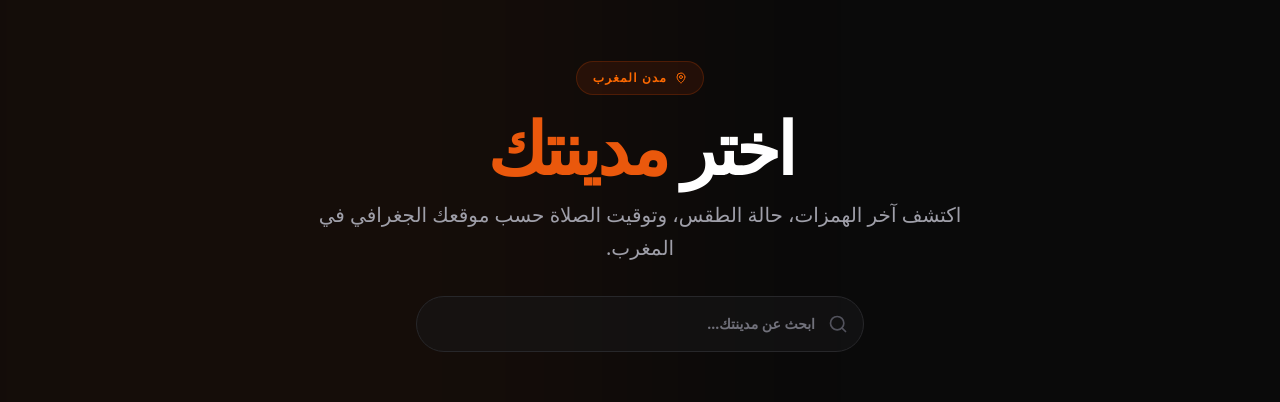
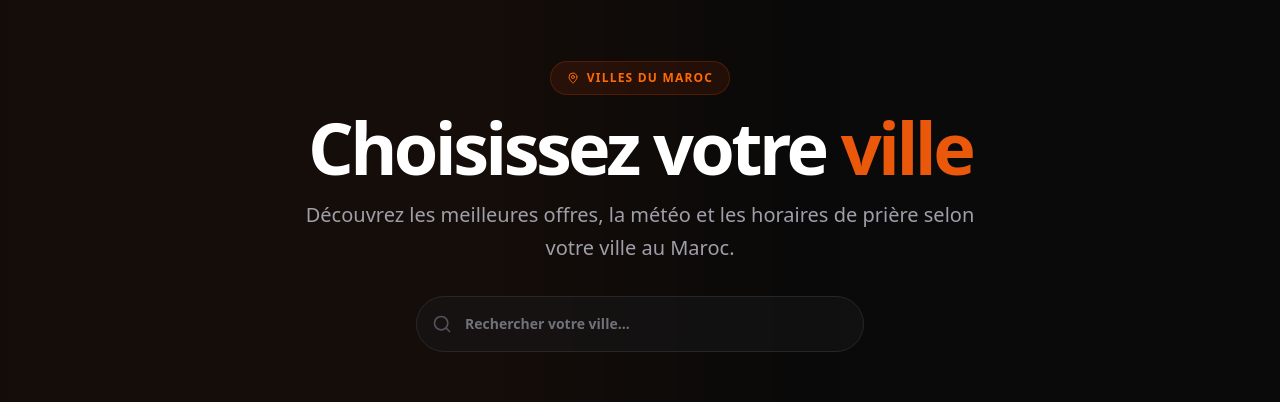
Before and after one commit to jootiyasarl/jootiya, a Next.js app: page /cities in a window 1280 px wide. Shown: the part 179-581 px from the top of the page. Built offline with nearby package versions, Linux system fonts and the light colour scheme; no server answers.

Commit message:
Localization: Translated Cities and City landing pages to French

```diff
--- a/src/app/cities/[city]/page.tsx
+++ b/src/app/cities/[city]/page.tsx
@@ -68,7 +68,7 @@ export default async function CityLandingPage({ params }: Props) {
     };
 
     return (
-        <div className="min-h-screen bg-zinc-50 dark:bg-zinc-950 pb-20">
+        <div className="min-h-screen bg-zinc-50 dark:bg-zinc-950 pb-20" dir="ltr">
             {/* JSON-LD for City */}
             <script
                 type="application/ld+json"
@@ -81,11 +81,11 @@ export default async function CityLandingPage({ params }: Props) {
                     <div className="flex items-center gap-4">
                         <div className="flex items-center gap-1.5">
                             <Clock className="w-3 h-3 text-orange-500" />
-                            <span>الصلاة: --:--</span>
+                            <span>Prière: --:--</span>
                         </div>
                         <div className="flex items-center gap-1.5">
                             <Cloud className="w-3 h-3 text-blue-500" />
-                            <span>الطقس: 22°C</span>
+                            <span>Météo: 22°C</span>
                         </div>
                     </div>
                     <div className="flex items-center gap-1">
@@ -100,10 +100,10 @@ export default async function CityLandingPage({ params }: Props) {
                 {/* Dynamic SEO Header */}
                 <div className="text-center space-y-2">
                     <h1 className="text-3xl font-black text-zinc-900 dark:text-white tracking-tighter">
-                        سوق <span className="text-orange-600">{cityData.name}</span> المفتوح
+                        Marché <span className="text-orange-600">{cityData.name}</span>
                     </h1>
                     <p className="text-sm text-zinc-500 font-medium leading-relaxed">
-                        اكتشف آخر إعلانات البيع والشراء في مدينة {cityData.name}. همزات حصرية، سيارات، هواتف وعقارات.
+                        Découvrez les dernières annonces de vente et d'achat à {cityData.name}. Bonnes affaires exclusives, voitures, téléphones et immobilier.
                     </p>
                 </div>
 
@@ -141,7 +141,7 @@ export default async function CityLandingPage({ params }: Props) {
                                         {ad.image_urls?.[0] ? (
                                             <Image
                                                 src={ad.image_urls[0]}
-                                                alt={`${ad.title} في ${cityData.name}`}
+                                                alt={`${ad.title} à ${cityData.name}`}
                                                 fill
                                                 className="object-cover"
                                             />
@@ -151,7 +151,7 @@ export default async function CityLandingPage({ params }: Props) {
                                             </div>
                                         )}
                                     </div>
-                                    <div className="space-y-1 px-1 text-right" dir="rtl">
+                                    <div className="space-y-1 px-1 text-left">
                                         <h3 className="text-xs font-bold text-zinc-900 dark:text-zinc-100 truncate">{ad.title}</h3>
                                         <p className="text-sm font-black text-orange-600">{ad.price} {ad.currency || 'MAD'}</p>
                                     </div>
@@ -184,7 +184,7 @@ export default async function CityLandingPage({ params }: Props) {
                 {/* Footer Semantic Text */}
                 <div className="text-center pt-8">
                     <p className="text-[10px] text-zinc-400 font-medium leading-relaxed max-w-[400px] mx-auto">
-                        Jootiya هو دليلك في المغرب لمعرفة آخر الهمزات وتوقيت المدن المغربية. نحن نسهل عليك الوصول لأفضل الصفقات في {cityData.name} بكل أمان وسهولة.
+                        Jootiya est votre guide au Maroc pour découvrir les dernières offres et les horaires des villes marocaines. Nous facilitons votre accès aux meilleures affaires à {cityData.name} en toute sécurité et simplicité.
                     </p>
                 </div>
             </main>
--- a/src/app/cities/page.tsx
+++ b/src/app/cities/page.tsx
@@ -4,13 +4,13 @@ import { MapPin, Search, Sparkles, Building2, Map as MapIcon, ChevronLeft } from
 import { MOROCCAN_CITIES } from '@/lib/constants/cities';
 
 export const metadata: Metadata = {
-  title: "اختر مدينتك | Jootiya - السوق المغربي المفتوح",
-  description: "اختر مدينتك المغربية لتصفح أفضل العروض والهمزات، حالة الطقس، وأوقات الصلاة في منطقتك.",
+  title: "Choisissez votre ville | Jootiya - Annonces au Maroc",
+  description: "Sélectionnez votre ville marocaine pour parcourir les meilleures offres, la météo et les horaires de prière dans votre région.",
 };
 
 export default function CitiesPage() {
   return (
-    <div className="min-h-screen bg-[#0a0a0a] text-white font-sans" dir="rtl">
+    <div className="min-h-screen bg-[#0a0a0a] text-white font-sans" dir="ltr">
       {/* Background Decor */}
       <div className="absolute top-0 left-0 w-full h-full overflow-hidden pointer-events-none">
         <div className="absolute top-[-10%] left-[-10%] w-[60%] h-[60%] rounded-full bg-orange-600/5 blur-[120px]" />
@@ -22,22 +22,22 @@ export default function CitiesPage() {
         <div className="text-center space-y-6 mb-16 animate-in fade-in slide-in-from-top-4 duration-700">
           <div className="inline-flex items-center gap-2 px-4 py-2 rounded-full bg-orange-600/10 border border-orange-600/20 text-orange-500 text-xs font-black uppercase tracking-widest mb-4">
             <MapPin className="w-3 h-3" />
-            <span>مدن المغرب</span>
+            <span>Villes du Maroc</span>
           </div>
           <h1 className="text-5xl md:text-7xl font-black tracking-tighter text-white mb-4">
-            اختر <span className="text-orange-600">مدينتك</span>
+            Choisissez votre <span className="text-orange-600">ville</span>
           </h1>
           <p className="text-zinc-400 text-lg md:text-xl font-medium max-w-2xl mx-auto leading-relaxed">
-            اكتشف آخر الهمزات، حالة الطقس، وتوقيت الصلاة حسب موقعك الجغرافي في المغرب.
+            Découvrez les meilleures offres, la météo et les horaires de prière selon votre ville au Maroc.
           </p>
 
           {/* Quick Search Placeholder (Visual Only) */}
           <div className="max-w-md mx-auto relative group mt-8">
-            <div className="absolute inset-y-0 right-4 flex items-center pointer-events-none">
+            <div className="absolute inset-y-0 left-4 flex items-center pointer-events-none">
               <Search className="h-5 w-5 text-zinc-600 group-focus-within:text-orange-500 transition-colors" />
             </div>
-            <div className="w-full h-14 bg-zinc-900/50 border border-zinc-800 rounded-2xl flex items-center pr-12 text-zinc-500 font-bold text-sm">
-              ابحث عن مدينتك...
+            <div className="w-full h-14 bg-zinc-900/50 border border-zinc-800 rounded-2xl flex items-center pl-12 text-zinc-500 font-bold text-sm">
+              Rechercher votre ville...
             </div>
           </div>
         </div>
@@ -69,7 +69,7 @@ export default function CitiesPage() {
                       <span className="font-bold text-sm md:text-base text-zinc-100 group-hover:text-white transition-colors">
                         {city}
                       </span>
-                      <ChevronLeft className="w-4 h-4 text-zinc-600 group-hover:text-white group-hover:-translate-x-1 transition-all rotate-180" />
+                      <ChevronLeft className="w-4 h-4 text-zinc-600 group-hover:text-white group-hover:translate-x-1 transition-all" />
                     </div>
                     {/* Background Icon Decoration */}
                     <MapIcon className="absolute -bottom-4 -right-4 w-16 h-16 text-white/5 group-hover:text-white/10 transition-colors rotate-12" />
@@ -87,7 +87,7 @@ export default function CitiesPage() {
             <span className="text-sm font-black uppercase tracking-widest">Jootiya Morocco</span>
           </div>
           <p className="text-zinc-600 text-xs font-bold leading-loose max-w-lg mx-auto uppercase tracking-wider">
-            جميع حقوق النشر محفوظة لـ Jootiya © 2026. نحن نغطي جميع جهات ومدن المملكة المغربية لتوفير أفضل تجربة بيع وشراء محلية.
+            Tous droits réservés à Jootiya © 2026. Nous couvrons toutes les régions et villes du Royaume du Maroc pour offrir la meilleure expérience d'achat et de vente locale.
           </p>
         </div>
       </main>
```
